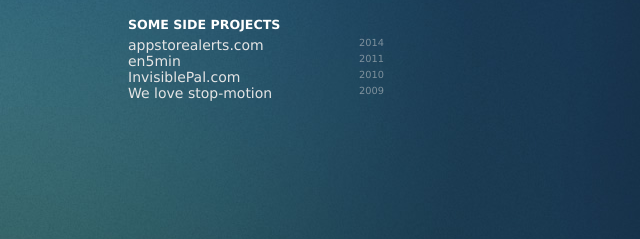
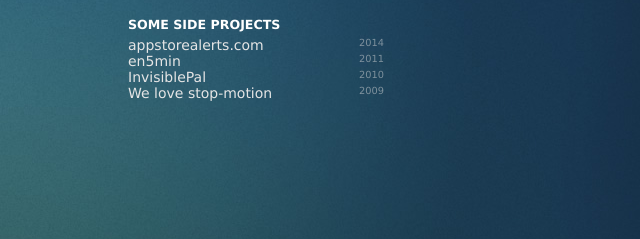
Before and after one commit to adriavalles/adriavalles.github.io, a plain HTML site: page index.html in a window 1280 px wide. Shown: the part 341-580 px from the top of the page, 624-1264 px from the left. Drawn offline with nearby package versions, Linux system fonts and the light colour scheme.

Commit message:
Removing 404 URL 💔

```diff
--- a/index.html
+++ b/index.html
@@ -77,7 +77,7 @@
 					<ul>
 						<li><span class="since" title="Project started on 2014">2014</span><a href="appstorealerts.html" title="Set price alerts for apps in the Apple AppStore to download cheap apps">appstorealerts.com</a></li>
 						<li><span class="since" title="Project started on 2011">2011</span><a href="http://en5min.tumblr.com" title="La programación de tu cadena favorita en Twitter">en5min</a></li>
-						<li><span class="since" title="Project started on 2010">2010</span> <a href="http://invisiblepal.com" title="Secret Santa Creator - Creador de amigo invisible">InvisiblePal.com</a></li>
+						<li><span class="since" title="Project started on 2010">2010</span> <a href="http://invisiblepal.voilapps.eu" title="Secret Santa Creator - Creador de amigo invisible">InvisiblePal</a></li>
 						<li><span class="since" title="Project started on 2009">2009</span><a href="http://welovestopmotion.com" title="Stopmotion videos, pixilation, claymation">We love stop-motion</a></li>
 					</ul>
 				</section>
```
